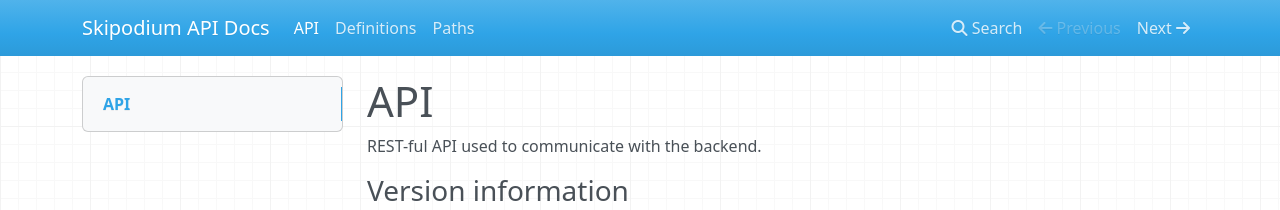
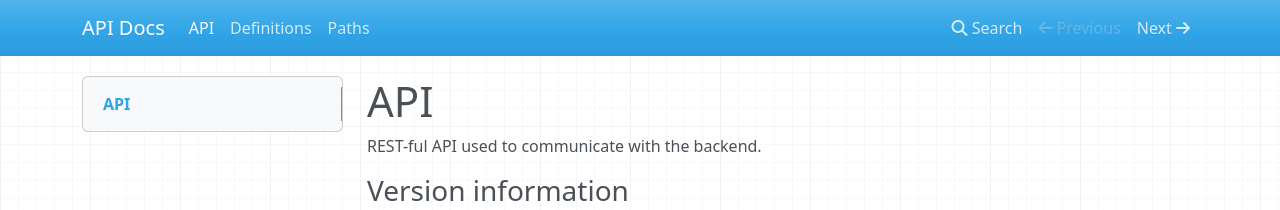
Before and after one commit to mszydlowski91/test, an MkDocs documentation site: the page built from docs/index.md, in a window 1280 px wide. Shown: the top 210 px of the page. Built offline with MkDocs 1.6.1, drawn with Linux system fonts in a browser that asks for light colours; nearby versions of some CDN libraries.

Commit message:
Name change

```diff
--- a/mkdocs.yml
+++ b/mkdocs.yml
@@ -1 +1 @@
-site_name: Skipodium API Docs
+site_name: API Docs
```
